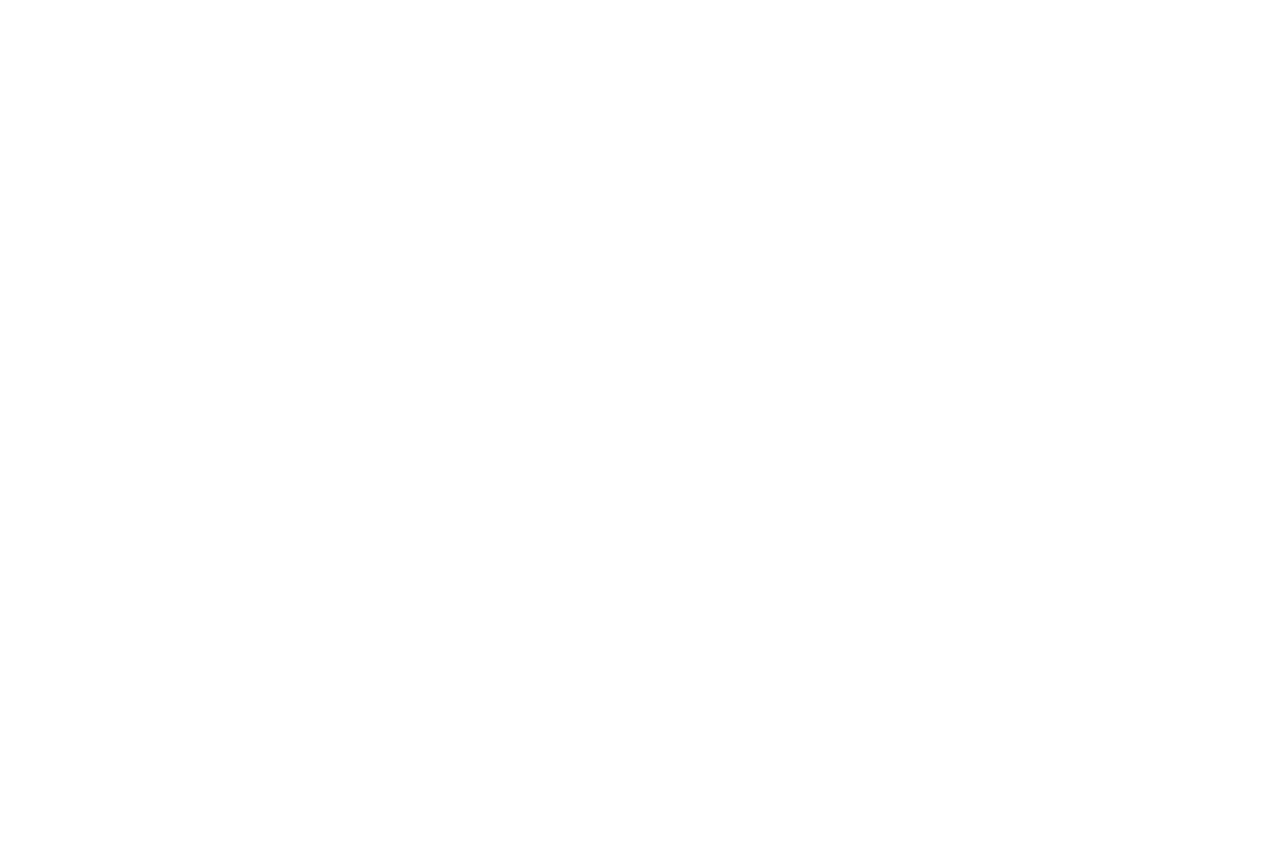
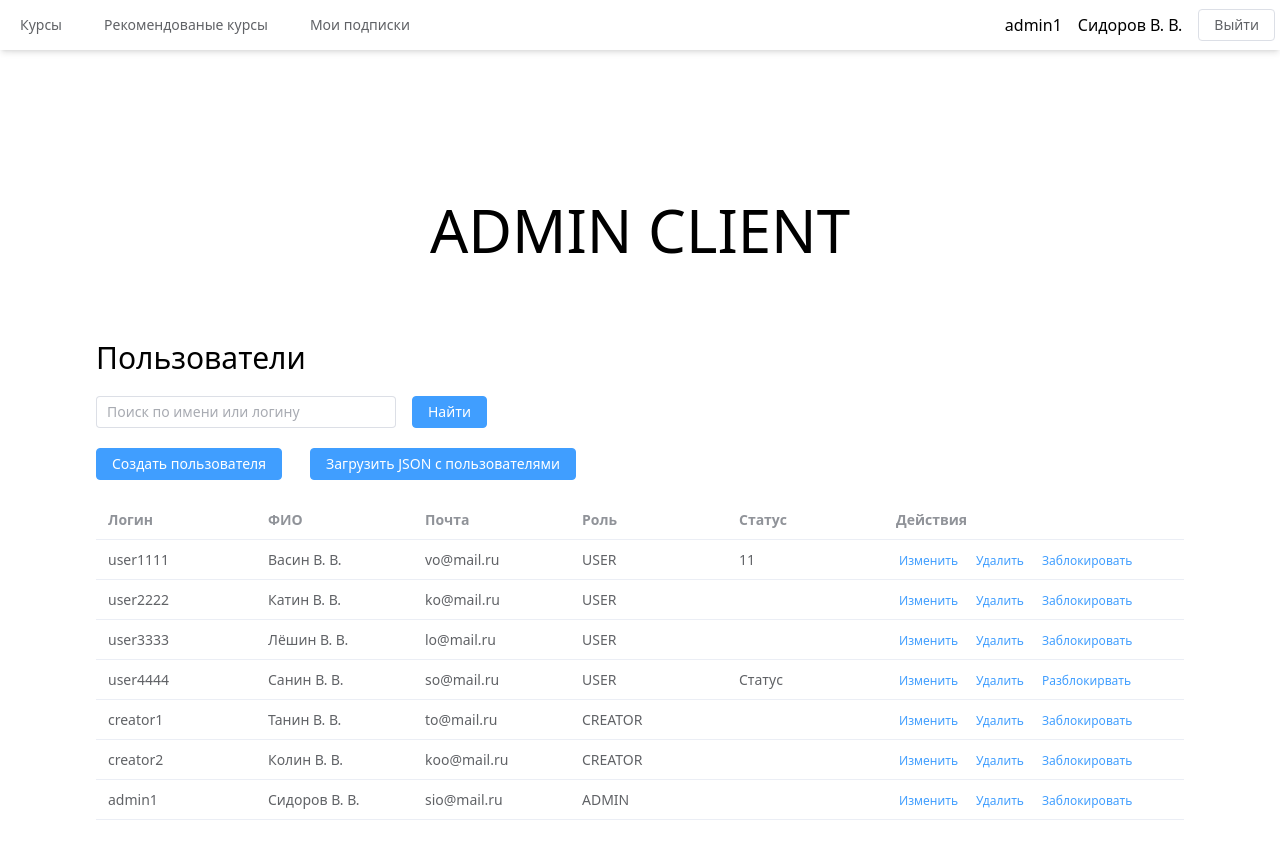
Before and after one commit to mishacollins7300/diplom, a Vue app: page /admin in a window 1280 px wide. Before the commit this address had no page. Shown: the top 848 px of the page. Before the commit the page ends 800 px from the top, so only its background shows below. Built offline with nearby package versions, Linux system fonts and the light colour scheme.

Commit message:
some changes

```diff
--- a/src/app/route/route.js
+++ b/src/app/route/route.js
@@ -1,4 +1,6 @@
-import MainPage from '@/page/MainPage'
+import MainPage from '@/page/admin/MainPage'
+import UserCreationPage from '@/page/admin/UserCreationPage'
+import UserUpdatePage from '@/page/admin/UserUpdatePage'
 import LoginPage from '@/page/LoginPage'
 import CurseSearchPage from '@/page/CurseSearchPage'
 import ProfilePage from '@/page/ProfilePage'
@@ -8,9 +10,25 @@ import CursePage from "@/page/CursePage";
 
 const routes = [
     {
-        path: '/',
+        path: '/admin',
         name: 'mainPage',
         component: MainPage,
+        meta: {
+            layout: 'IndexPage'
+        }
+    },
+    {
+        path: '/admin/create',
+        name: 'userCreatePage',
+        component: UserCreationPage,
+        meta: {
+            layout: 'IndexPage'
+        }
+    },
+    {
+        path: '/admin/edit',
+        name: 'userEditPage',
+        component: UserUpdatePage,
         meta: {
             layout: 'IndexPage'
         }
--- a/src/components/HeaderComp.vue
+++ b/src/components/HeaderComp.vue
@@ -8,13 +8,23 @@
           >
             <router-link to="/">Курсы</router-link>
           </el-button>
-          <el-button text><router-link to="/recomended-curce">Рекомендованые курсы</router-link></el-button>
-          <el-button text><router-link to="/my-subscribes">Мои подписки</router-link></el-button>
+          <el-button text>
+            <router-link to="/recomended-curce">Рекомендованые курсы</router-link>
+          </el-button>
+          <el-button text>
+            <router-link to="/my-subscribes">Мои подписки</router-link>
+          </el-button>
         </div>
       </template>
       <template #extra>
-        <div class="flex items-center">
-          <el-button @click="test">Профиль</el-button>
+        <div class="flex items-center gap-4">
+          <div>
+            admin1
+          </div>
+          <div>
+            Сидоров В. В.
+          </div>
+          <el-button @click="test">Выйти</el-button>
         </div>
       </template>
     </el-page-header>
@@ -22,7 +32,7 @@
 </template>
 
 <script setup>
-import { onMounted } from "vue";
+import {onMounted} from "vue";
 import axios from "axios"
 
 const test = () => {
--- /dev/null
+++ b/src/layouts/AdminLayout.vue
@@ -0,0 +1,16 @@
+<template>
+  <HeaderComp></HeaderComp>
+  <div class="main-container p-14 py-20">
+    <RouterView />
+  </div>
+</template>
+
+<script setup>
+import HeaderComp from '@/components/HeaderComp'
+</script>
+
+<style scoped>
+.main-container {
+  height: 100vh;
+}
+</style>
--- /dev/null
+++ b/src/page/admin/MainPage.vue
@@ -0,0 +1,101 @@
+<template>
+  <div class="p-10">
+    <p class="text-6xl text-center my-20">ADMIN CLIENT</p>
+
+    <div class="flex flex-col gap-5">
+      <p class="text-3xl">Пользователи</p>
+
+      <div class="flex gap-4">
+        <el-input v-model="searchInput" style="width: 300px" placeholder="Поиск по имени или логину"/>
+        <el-button type="primary">Найти</el-button>
+      </div>
+
+      <div class="flex gap-4">
+        <el-button type="primary">Создать пользователя</el-button>
+        <el-button type="primary">Загрузить JSON с пользователями</el-button>
+      </div>
+
+      <div>
+        <el-table :data="tableData" style="width: 100%">
+          <el-table-column prop="login" label="Логин" />
+          <el-table-column prop="name" label="ФИО" />
+          <el-table-column prop="mail" label="Почта" />
+          <el-table-column prop="role" label="Роль" />
+          <el-table-column prop="status" label="Статус" />
+          <el-table-column fixed="right" label="Действия" prop="blocked" width="300">
+            <template #default="scope">
+              <el-button link type="primary" size="small">Изменить</el-button>
+              <el-button link type="primary" size="small">Удалить</el-button>
+              <el-button link type="primary" size="small">{{ scope.row.blocked ? 'Разблокирвать' : 'Заблокировать' }}</el-button>
+            </template>
+          </el-table-column>
+        </el-table>
+      </div>
+    </div>
+  </div>
+</template>
+
+<script setup>
+import {ref} from 'vue'
+
+const searchInput = ref('')
+
+const tableData = [
+  {
+    login: 'user1111',
+    name: 'Васин В. В.',
+    mail: 'vo@mail.ru',
+    role: 'USER',
+    status: '11',
+    blocked: false,
+  },
+  {
+    login: 'user2222',
+    name: 'Катин В. В.',
+    mail: 'ko@mail.ru',
+    role: 'USER',
+    status: '',
+    blocked: false,
+  },
+  {
+    login: 'user3333',
+    name: 'Лёшин В. В.',
+    mail: 'lo@mail.ru',
+    role: 'USER',
+    status: '',
+    blocked: false,
+  },
+  {
+    login: 'user4444',
+    name: 'Санин В. В.',
+    mail: 'so@mail.ru',
+    role: 'USER',
+    status: 'Статус',
+    blocked: true,
+  },
+  {
+    login: 'creator1',
+    name: 'Танин В. В.',
+    mail: 'to@mail.ru',
+    role: 'CREATOR',
+    status: '',
+    blocked: false,
+  },
+  {
+    login: 'creator2',
+    name: 'Колин В. В.',
+    mail: 'koo@mail.ru',
+    role: 'CREATOR',
+    status: '',
+    blocked: false,
+  },
+  {
+    login: 'admin1',
+    name: 'Сидоров В. В.',
+    mail: 'sio@mail.ru',
+    role: 'ADMIN',
+    status: '',
+    blocked: false,
+  },
+]
+</script>
--- /dev/null
+++ b/src/page/admin/UserCreationPage.vue
@@ -0,0 +1,91 @@
+<template>
+  <div class="p-10">
+    <p class="text-6xl text-center my-20">ADMIN CLIENT</p>
+
+    <div class="flex flex-col gap-5 items-center">
+      <p class="text-3xl">Создание пользователя</p>
+
+      <div class="flex gap-4">
+        <el-text class="mx-1" size="large">Почта</el-text>
+        <el-input style="width: 300px" placeholder=""/>
+      </div>
+
+      <div class="flex gap-4">
+        <el-text class="mx-1" size="large">Роль</el-text>
+        <el-select v-model="value" placeholder="Select" style="width: 240px">
+          <el-option
+              v-for="item in options"
+              :key="item.value"
+              :label="item.label"
+              :value="item.value"
+          />
+        </el-select>
+      </div>
+
+      <div class="flex gap-4">
+        <el-text class="mx-1" size="large">Имя</el-text>
+        <el-input style="width: 300px" placeholder=""/>
+      </div>
+
+      <div class="flex gap-4">
+        <el-text class="mx-1" size="large">Фамилия</el-text>
+        <el-input style="width: 300px" placeholder=""/>
+      </div>
+
+      <div class="flex gap-4">
+        <el-text class="mx-1" size="large">Отчество</el-text>
+        <el-input style="width: 300px" placeholder=""/>
+      </div>
+
+      <div class="flex gap-4">
+        <el-text class="mx-1" size="large">Фото профиля</el-text>
+        <el-button type="primary">Загрузить</el-button>
+      </div>
+
+      <el-image style="width: 250px; height: 250px" :src="url" fit="contains"/>
+
+      <div class="flex gap-4">
+        <el-text class="mx-1" size="large">Статус</el-text>
+        <el-input
+            v-model="textarea"
+            style="width: 240px"
+            :rows="2"
+            type="textarea"
+            placeholder=""
+        />
+      </div>
+
+      <el-button type="primary" style="width: 150px">Сохранить</el-button>
+    </div>
+  </div>
+</template>
+
+<script setup>
+import { ref } from 'vue'
+
+const textarea = ref('')
+
+const value = ref('')
+
+const options = [
+  {
+    value: 'USER',
+    label: 'USER'
+  },
+  {
+    value: 'CREATOR',
+    label: 'CREATOR'
+  },
+  {
+    value: 'ADMIN',
+    label: 'ADMIN'
+  }
+];
+
+const url =
+    'https://fuss10.elemecdn.com/e/5d/4a731a90594a4af544c0c25941171jpeg.jpeg';
+</script>
+
+<style scoped>
+
+</style>
--- /dev/null
+++ b/src/page/admin/UserUpdatePage.vue
@@ -0,0 +1,12 @@
+<template>
+<div></div>
+
+</template>
+
+<script setup>
+
+</script>
+
+<style scoped>
+
+</style>
```
Lines whose indentation alone changed are shown as unchanged.
